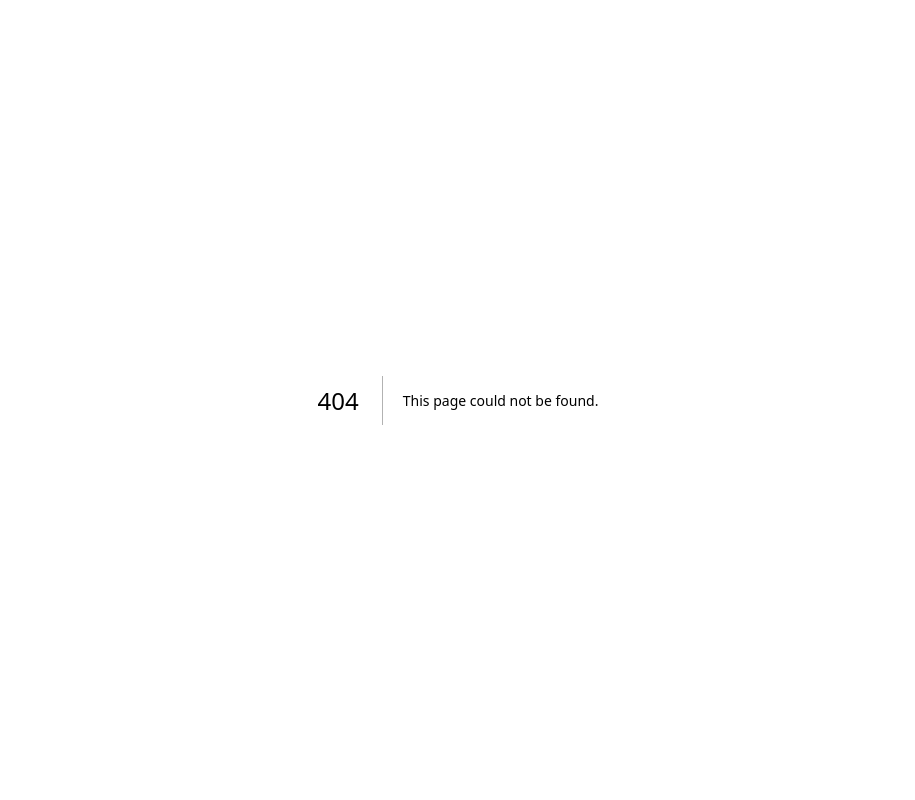
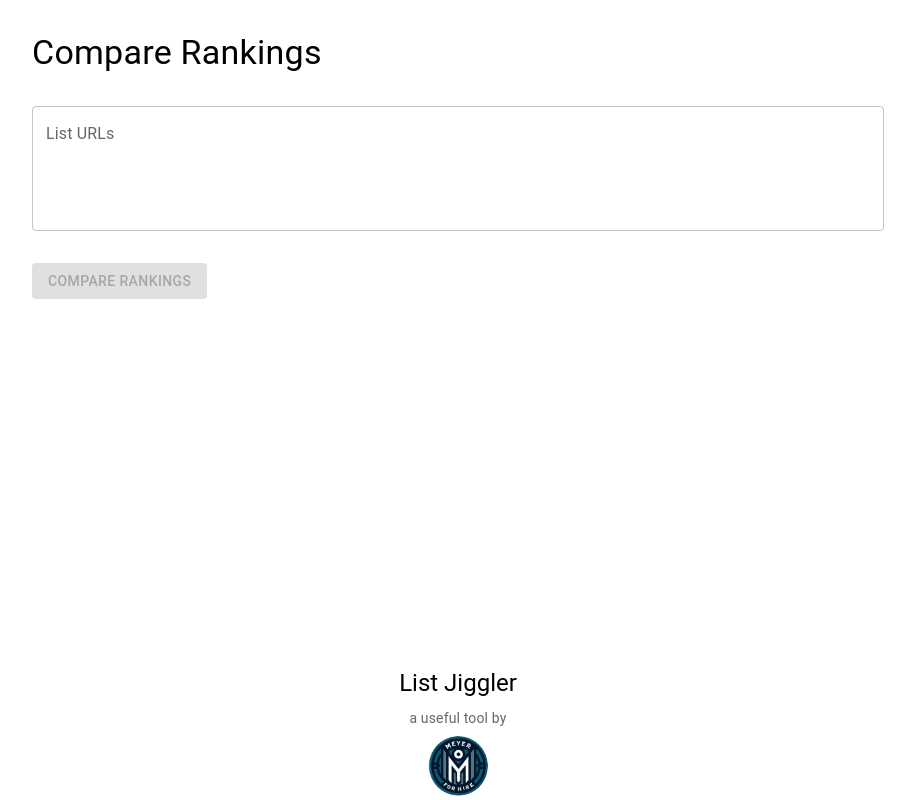
Before and after one commit to Meyer-For-Hire/list-jiggler, a Next.js app: page /compare in a window 1280 px wide. Before the commit this address had no page. Shown: the whole page, without its empty margins (182-1097 px from the left). Built offline with nearby package versions, Linux system fonts and the light colour scheme.

Commit message:
Add ranking comparisons

```diff
--- /dev/null
+++ b/app/compare/page.tsx
@@ -0,0 +1,179 @@
+'use client';
+
+import { useState } from 'react';
+import {
+  Container,
+  Stack,
+  Typography,
+  TextField,
+  Button,
+  Table,
+  TableBody,
+  TableCell,
+  TableContainer,
+  TableHead,
+  TableRow,
+  Paper,
+  Alert,
+} from '@mui/material';
+import { decodeUrlSafeBase64 } from '../utils/encoding';
+import { findOptimalRanking, validateRankings } from '../utils/rbo';
+import Footer from '../components/Footer';
+
+interface ListData {
+  title: string;
+  items: string[];
+}
+
+interface RankingData {
+  item: string;
+  rankings: number[];
+  rboRank: number;
+}
+
+function extractListFromUrl(url: string): string[] | null {
+  try {
+    const encoded = url.split('/list/')[1];
+    if (!encoded) return null;
+
+    const decoded = decodeUrlSafeBase64(encoded);
+    const data = JSON.parse(decoded) as ListData;
+    return data.items;
+  } catch (e) {
+    return null;
+  }
+}
+
+export default function Compare() {
+  const [urls, setUrls] = useState('');
+  const [rankings, setRankings] = useState<RankingData[]>([]);
+  const [error, setError] = useState<string | null>(null);
+
+  const handleCompare = () => {
+    const urlList = urls.split(/\r?\n/).filter(url => url.trim());
+    if (urlList.length < 2) {
+      setError('Please provide at least two URLs to compare');
+      return;
+    }
+
+    // Extract rankings from URLs
+    const extractedRankings = urlList.map(url => extractListFromUrl(url));
+    if (extractedRankings.some(r => r === null)) {
+      setError('One or more URLs are invalid or cannot be decoded');
+      return;
+    }
+
+    const validRankings = extractedRankings.filter((r): r is string[] => r !== null);
+    if (!validateRankings(validRankings)) {
+      setError('The lists contain different items or are of different lengths');
+      return;
+    }
+
+    // Calculate optimal ranking using RBO
+    const optimalRanking = findOptimalRanking(validRankings);
+
+    // Prepare data for the table
+    const rankingData: RankingData[] = optimalRanking.map(item => {
+      const rankings = validRankings.map(ranking => ranking.indexOf(item) + 1);
+      const rboRank = optimalRanking.indexOf(item) + 1;
+      return { item, rankings, rboRank };
+    });
+
+    setRankings(rankingData);
+    setError(null);
+  };
+
+  const handleDownloadCsv = () => {
+    if (rankings.length === 0) return;
+
+    const headers = ['Item', 'RBO Rank', 'Rankings'];
+    const rows = rankings.map(r => [
+      r.item,
+      r.rboRank.toString(),
+      r.rankings.join(', ')
+    ]);
+
+    const csv = [
+      headers.join(','),
+      ...rows.map(row => row.map(cell =>
+        cell.includes(',') ? `"${cell}"` : cell
+      ).join(','))
+    ].join('\n');
+
+    const blob = new Blob([csv], { type: 'text/csv;charset=utf-8;' });
+    const link = document.createElement('a');
+    link.href = URL.createObjectURL(blob);
+    link.download = 'rankings.csv';
+    link.click();
+  };
+
+  return (
+    <Container maxWidth="md" sx={{ mt: 4 }}>
+      <Stack spacing={4} sx={{ minHeight: '100vh' }}>
+        <Typography variant="h4" component="h1" gutterBottom>
+          Compare Rankings
+        </Typography>
+
+        <TextField
+          label="List URLs"
+          multiline
+          rows={4}
+          value={urls}
+          onChange={(e) => setUrls(e.target.value)}
+          placeholder="Paste one URL per line"
+          fullWidth
+        />
+
+        <Stack direction="row" spacing={2}>
+          <Button
+            variant="contained"
+            color="primary"
+            onClick={handleCompare}
+            disabled={!urls.trim()}
+          >
+            Compare Rankings
+          </Button>
+          {rankings.length > 0 && (
+            <Button
+              variant="outlined"
+              color="primary"
+              onClick={handleDownloadCsv}
+            >
+              Download CSV
+            </Button>
+          )}
+        </Stack>
+
+        {error && (
+          <Alert severity="error">{error}</Alert>
+        )}
+
+        {rankings.length > 0 && (
+          <TableContainer component={Paper}>
+            <Table>
+              <TableHead>
+                <TableRow>
+                  <TableCell>Item</TableCell>
+                  <TableCell>RBO Rank</TableCell>
+                  <TableCell>Rankings</TableCell>
+                </TableRow>
+              </TableHead>
+              <TableBody>
+                {rankings.map((row) => (
+                  <TableRow key={row.item}>
+                    <TableCell>{row.item}</TableCell>
+                    <TableCell>{row.rboRank}</TableCell>
+                    <TableCell>{row.rankings.join(', ')}</TableCell>
+                  </TableRow>
+                ))}
+              </TableBody>
+            </Table>
+          </TableContainer>
+        )}
+
+        <div style={{ flexGrow: 1 }} />
+        <Footer variant="page" />
+      </Stack>
+    </Container>
+  );
+}
--- /dev/null
+++ b/app/utils/rbo.ts
@@ -0,0 +1,56 @@
+// Rank-Biased Overlap implementation
+// Based on: http://codalism.com/research/papers/webber_evaluating_2010.pdf
+
+function calculateRBO(ranking1: string[], ranking2: string[], p: number = 0.9): number {
+  const maxLength = Math.max(ranking1.length, ranking2.length);
+  let score = 0;
+  let weight = 1;
+
+  for (let d = 0; d < maxLength; d++) {
+    const set1 = new Set(ranking1.slice(0, d + 1));
+    const set2 = new Set(ranking2.slice(0, d + 1));
+    const intersection = new Set([...set1].filter(x => set2.has(x)));
+    const agreement = intersection.size / (d + 1);
+
+    score += weight * agreement;
+    weight *= p;
+  }
+
+  return score * (1 - p);
+}
+
+export function findOptimalRanking(rankings: string[][]): string[] {
+  if (rankings.length === 0) return [];
+  if (rankings.length === 1) return rankings[0];
+
+  // Get all unique items
+  const items = new Set(rankings.flat());
+  const itemArray = Array.from(items);
+
+  // Calculate average RBO score for each possible ranking
+  const scores = itemArray.map(item => {
+    let totalScore = 0;
+    for (const ranking of rankings) {
+      totalScore += calculateRBO([item], ranking);
+    }
+    return { item, score: totalScore / rankings.length };
+  });
+
+  // Sort items by their average RBO score
+  return scores
+    .sort((a, b) => b.score - a.score)
+    .map(score => score.item);
+}
+
+export function validateRankings(rankings: string[][]): boolean {
+  if (rankings.length < 2) return true;
+
+  const firstSet = new Set(rankings[0]);
+  const firstLength = rankings[0].length;
+
+  return rankings.every(ranking =>
+    ranking.length === firstLength &&
+    new Set(ranking).size === firstLength &&
+    ranking.every(item => firstSet.has(item))
+  );
+}
```
Also changed, not shown: app/page.tsx (+11 -0 lines).
